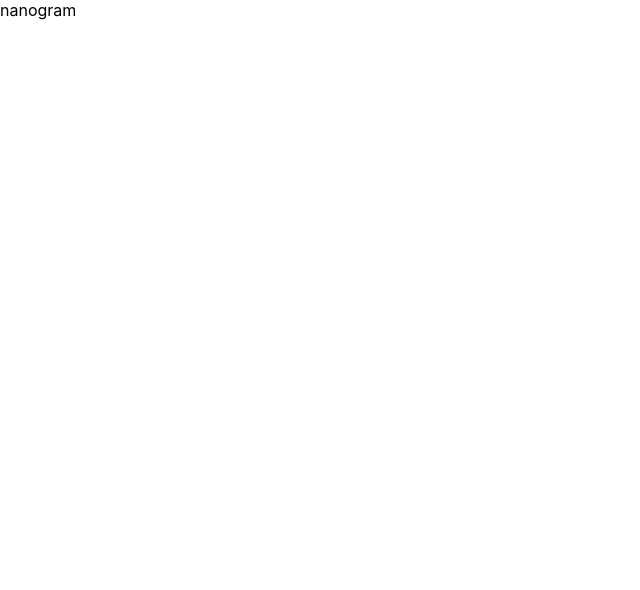
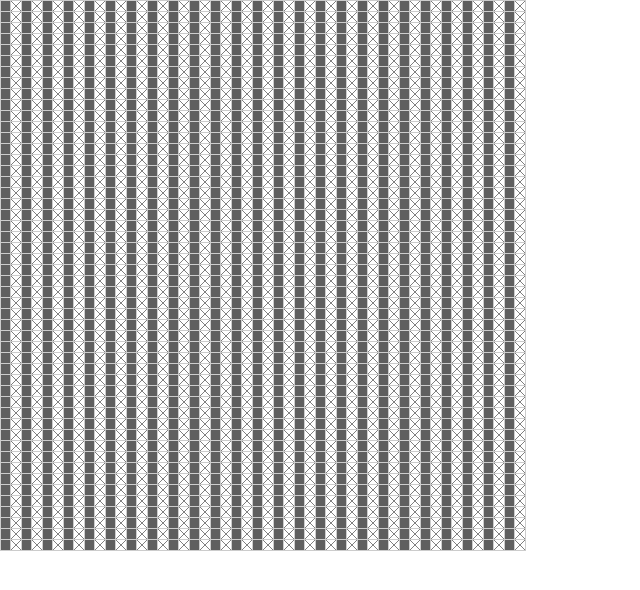
Before and after one commit to kozo002/incal, a Next.js app: page / in a window 1280 px wide. Shown: the top 590 px of the page, without its empty margins (0-640 px from the left). Built offline with nearby package versions, Linux system fonts and the light colour scheme.

Commit message:
Create the base of Grid

```diff
--- /dev/null
+++ b/components/atoms/icons/IconTimes.tsx
@@ -0,0 +1,10 @@
+import * as React from 'react'
+
+export const IconTimes = () => {
+  return (
+    <svg width="10" height="10" viewBox="0 0 10 10" fill="none" xmlns="http://www.w3.org/2000/svg">
+      <line x1="0" y1="0" x2="10" y2="10" stroke="black" stroke-width="0.5"/>
+      <line x1="0" y1="10" x2="10" y2="0" stroke="black" stroke-width="0.5"/>
+    </svg>
+  )
+}
--- /dev/null
+++ b/components/molecules/Cell.tsx
@@ -0,0 +1,32 @@
+import * as React from 'react'
+import styled from 'styled-components'
+
+import { IconTimes } from '../atoms/icons/IconTimes'
+
+type ContainerProps = {
+  drawn: boolean
+}
+const Container = styled.div<ContainerProps>`
+  display: flex;
+  align-items: center;
+  justify-content: center;
+  width: 100%;
+  height: 100%;
+  font-size: 9px;
+  line-height: 1;
+  background-color: ${props => props.drawn ? '#5f5f5f' : '#fff'};
+`
+
+type Props = {
+  state: 'blank' | 'drawn' | 'space'
+}
+
+export const Cell = React.memo((props: Props) => {
+  return (
+    <Container drawn={props.state === 'drawn'}>
+      {props.state === 'space' && (
+        <IconTimes />
+      )}
+    </Container>
+  )
+})
--- /dev/null
+++ b/components/molecules/Grid.tsx
@@ -0,0 +1,52 @@
+import * as React from 'react'
+import { useMemo } from 'react'
+import styled from 'styled-components'
+
+const borderColor = '#ccc'
+const Table = styled.table`
+  border: 1px solid ${borderColor};
+  border-collapse: collapse;
+`
+const Td = styled.td`
+  padding: 0;
+  width: 10px;
+  height: 10px;
+  border: 1px solid ${borderColor};
+`
+
+type Props = {
+  rows: number
+  cols: number
+  renderCell: (row: number, col: number) => React.ReactChild
+}
+
+export const Grid = React.memo((props: Props) => {
+  const rows = useMemo(() =>
+    Array.from({ length: props.rows }, (_, i) => i),
+    [props.rows]
+  )
+  const cols = useMemo(() =>
+    Array.from({ length: props.cols }, (_, i) => i),
+    [props.cols]
+  )
+
+  return (
+    <Table>
+      <tbody>
+        {rows.map((row) => {
+          return (
+            <tr key={`row-${row}`}>
+              {cols.map((col) => {
+                return (
+                  <Td key={`row-${row}-col-${col}`}>
+                    {props.renderCell(row, col)}
+                  </Td>
+                )
+              })}
+            </tr>
+          )
+        })}
+      </tbody>
+    </Table>
+  )
+})
--- a/components/organisms/Nanogram.tsx
+++ b/components/organisms/Nanogram.tsx
@@ -1,11 +1,25 @@
 import * as React from 'react'
+
+import { Grid } from '../molecules/Grid'
+import { Cell } from '../molecules/Cell'
 
 type Props = {}
 
 export const Nanogram = React.memo((props: Props) => {
   return (
     <div>
-      nanogram
+      <Grid
+        rows={50}
+        cols={50}
+        renderCell={(row, col) => {
+          return (
+            <Cell
+              key={`cell-${row}-${col}`}
+              state={col % 2 === 0 ? 'drawn' : 'space'}
+            />
+          )
+        }}
+      />
     </div>
   )
 })
--- a/package.json
+++ b/package.json
@@ -10,10 +10,12 @@
   "dependencies": {
     "next": "10.x",
     "react": "17.x",
-    "react-dom": "17.x"
+    "react-dom": "17.x",
+    "styled-components": "^5.2.3"
   },
   "devDependencies": {
     "@types/react": "^17.0.3",
+    "@types/styled-components": "^5.1.9",
     "typescript": "^4.2.4"
   }
 }
```
Also changed, not shown: 1 other file (tests, documents, lock files or other folders).
